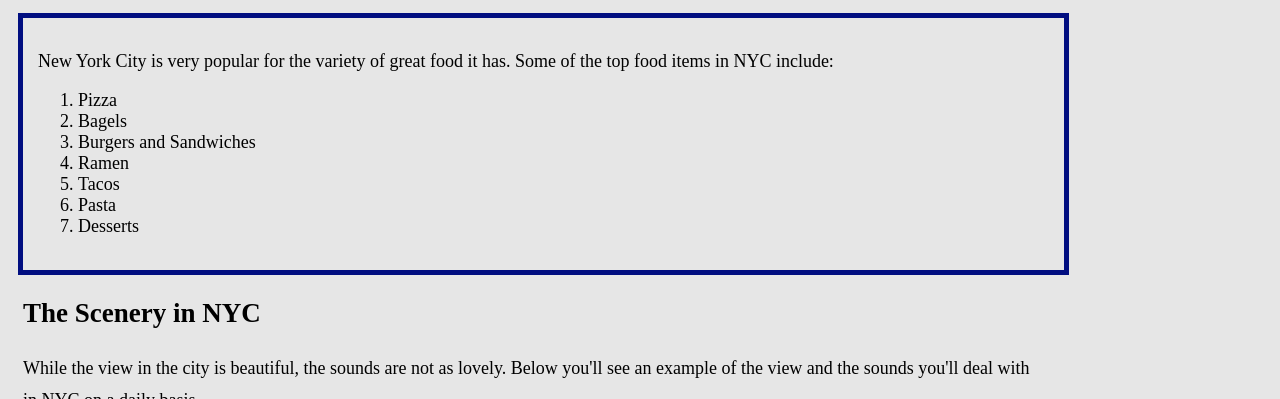
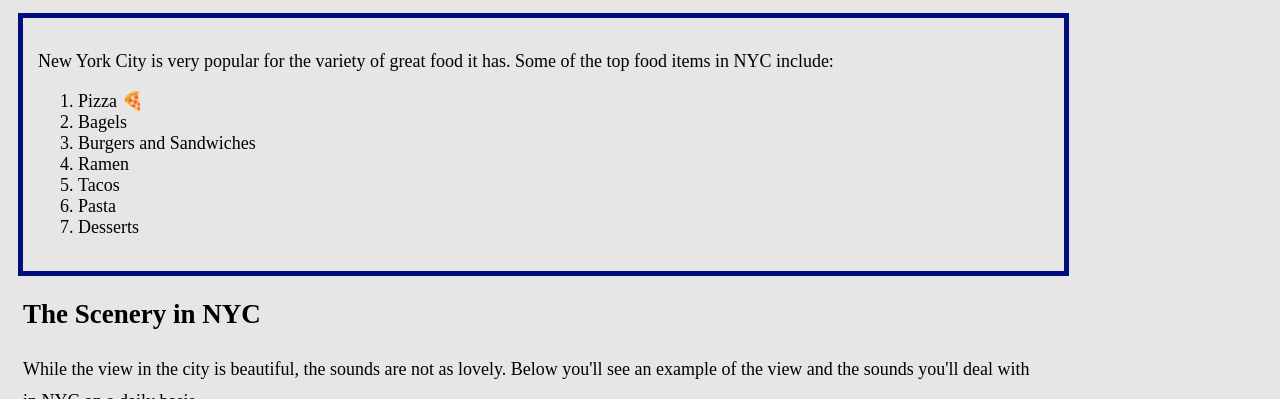
Before and after one commit to GulnazNikitina/New-York-City-Blog-Codecademy, a plain HTML site: page index.html in a window 1280 px wide. Shown: the part 701-1100 px from the top of the page. Drawn offline with Linux system fonts and the light colour scheme.

Commit message:
no message

```diff
--- a/index.html
+++ b/index.html
@@ -49,7 +49,7 @@
           Some of the top food items in NYC include:
         </p>
         <ol>
-          <li>Pizza</li>
+          <li>Pizza 🍕</li>
           <li>Bagels</li>
           <li>Burgers and Sandwiches</li>
           <li>Ramen</li>
```
